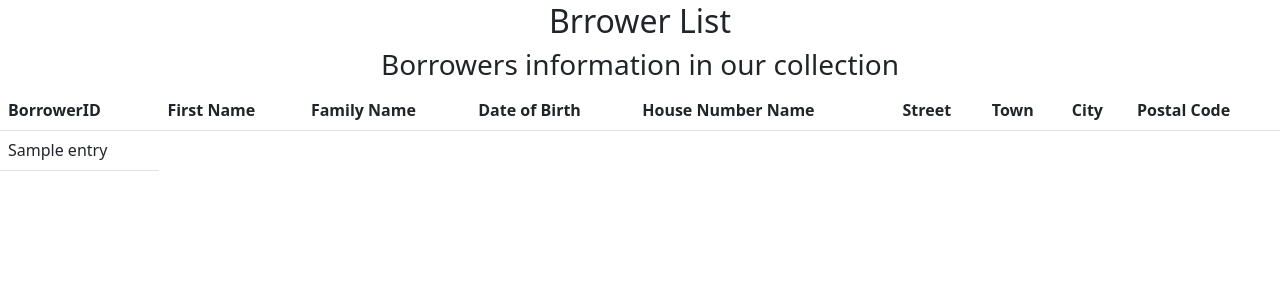
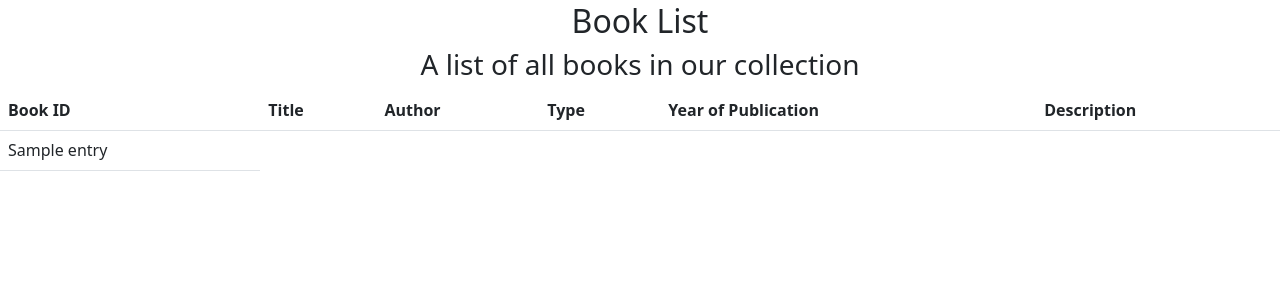
Before and after one commit to Du-Starter/Comp636S1, a Flask app: template librarywebapp/templates/booklist.html in a window 1280 px wide. Shown: the part 140-442 px from the top of the page. Run offline with Flask 2, Linux system fonts and the light colour scheme; the template is opened without the code that fills it: most values are stand-ins (such as "Sample title", 1, 10 or a date in 2020).

Commit message:
Addloan and Booklist have been updated

```diff
--- a/librarywebapp/templates/addloan.html
+++ b/librarywebapp/templates/addloan.html
@@ -7,7 +7,6 @@
 <!-- name for the book dropdown should be book-->
 <!-- name for the hidden field with date should be loandate -->
 <!-- URL for submission (action) of form should be loan/add -->
-{% extends "base.html" %} {% block content %}
 
 <style>
   tr:hover {
--- a/librarywebapp/templates/booklist.html
+++ b/librarywebapp/templates/booklist.html
@@ -1,6 +1,5 @@
 {% extends "base.html" %} {% block content %}
-<!-- code in here to display a list of borrowers -->
-<!-- borrowerlist is the variable passed in containing list of loans -->
+<!-- code in here to display a list of books-->
 
 <!-- style start -->
 <style>
@@ -8,34 +7,30 @@
     background-color: #ffff99;
   }
 </style>
-<!-- style end  -->
+<!-- style end -->
 
 <!-- header start -->
-<h2>Brrower List</h2>
-<h3>Borrowers information in our collection</h3>
+<h2>Book List</h2>
+<h3>A list of all books in our collection</h3>
 <!-- header end -->
 
-<!-- table with bootstrap -->
+<!-- table infor with header names -->
 <table class="table table-striped">
   <thead>
     <tr>
-      <!-- column names -->
-      <th>BorrowerID</th>
-      <th>First Name</th>
-      <th>Family Name</th>
-      <th>Date of Birth</th>
-      <th>House Number Name</th>
-      <th>Street</th>
-      <th>Town</th>
-      <th>City</th>
-      <th>Postal Code</th>
+      <th>Book ID</th>
+      <th>Title</th>
+      <th>Author</th>
+      <th>Type</th>
+      <th>Year of Publication</th>
+      <th>Description</th>
     </tr>
   </thead>
-
+  <!-- table body -->
   <tbody>
+    <!-- execute for loop statement and organsied the format -->
     <tr>
-      <!-- execute for loop statement and organsied the format -->
-      {% for book in borrowerlist %}
+      {% for book in booklist %}
     </tr>
     <tr>
       {% for entry in book %}
@@ -47,5 +42,4 @@
   </tbody>
 </table>
 <!-- table end -->
-
 {% endblock %}
```
